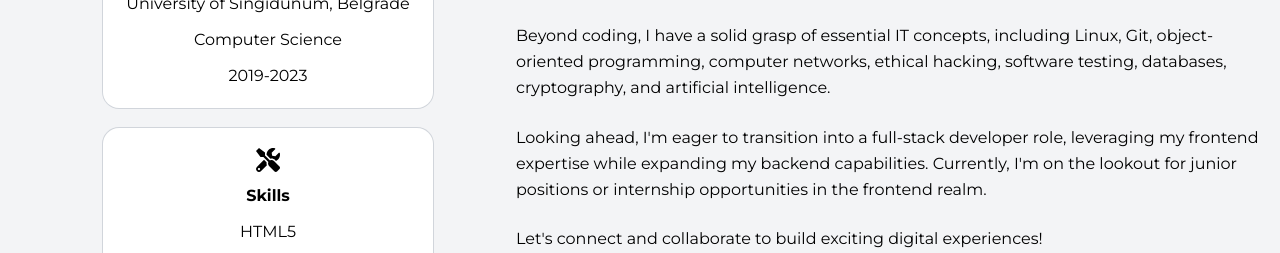
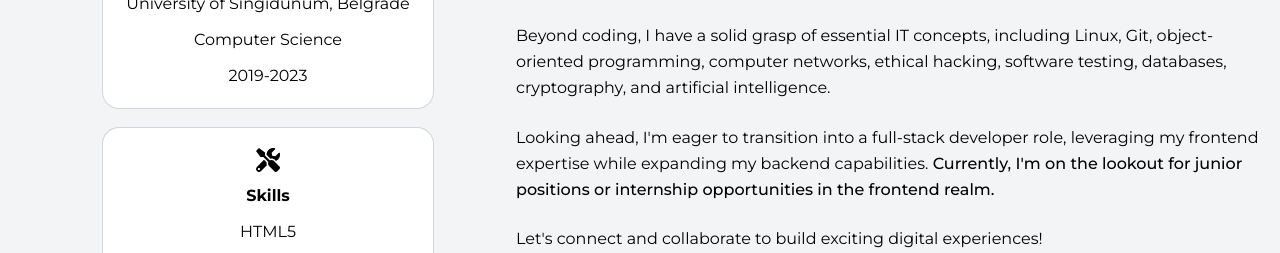
Before and after one commit to mrti00/portfolio, a React (Vite) app: page / in a window 1280 px wide. Shown: the part 1360-1613 px from the top of the page. Built offline with nearby package versions, Linux system fonts and the light colour scheme.

Commit message:
small fixes

```diff
--- a/src/components/AboutMe.jsx
+++ b/src/components/AboutMe.jsx
@@ -59,8 +59,11 @@ function AboutMe() {
           <p className="leading-relaxed">
             Looking ahead, I&apos;m eager to transition into a full-stack
             developer role, leveraging my frontend expertise while expanding my
-            backend capabilities. Currently, I&apos;m on the lookout for junior
-            positions or internship opportunities in the frontend realm.
+            backend capabilities.{" "}
+            <span className="font-medium">
+              Currently, I&apos;m on the lookout for junior positions or
+              internship opportunities in the frontend realm.
+            </span>
           </p>
           <br />
           <p>
```
